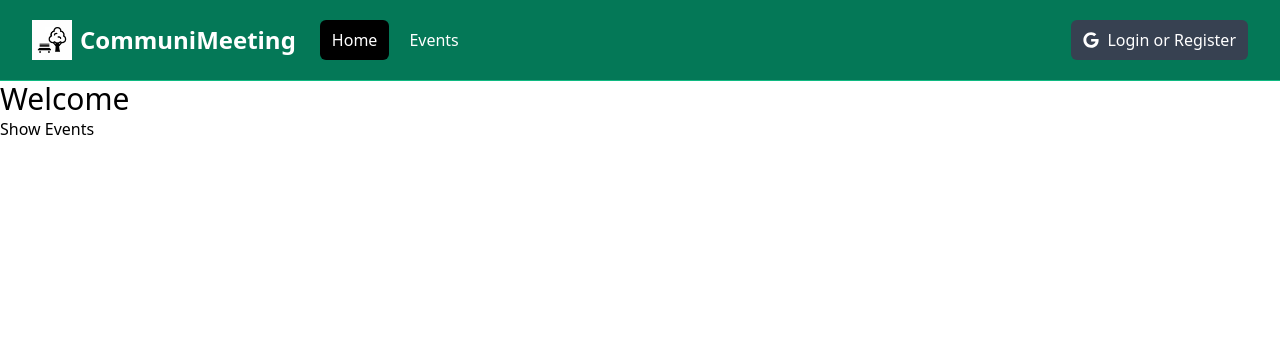
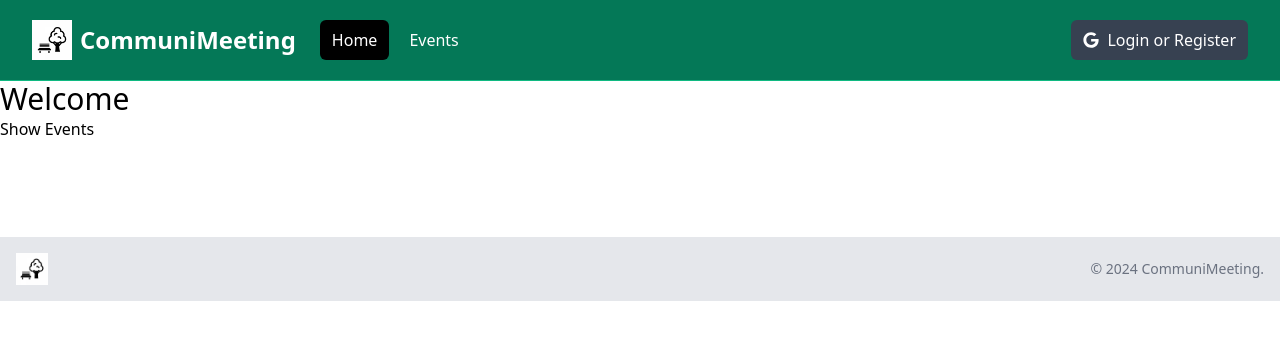
Before and after one commit to naonao-aaa/CommuniMeet-TS-Next14, a Next.js app: page / in a window 1280 px wide. Shown: the top 340 px of the page. Built offline with nearby package versions, Linux system fonts and the light colour scheme.

Commit message:
Footerを作成。

```diff
--- a/app/layout.tsx
+++ b/app/layout.tsx
@@ -2,6 +2,7 @@
 
 import "@/assets/styles/globals.css";
 import Navbar from "@/components/Navbar";
+import Footer from "@/components/Footer";
 
 export const metadata = {
   title: "CommuniMeeting",
@@ -20,6 +21,7 @@
       <body>
         <Navbar />
         <main>{children}</main>
+        <Footer />
       </body>
     </html>
   );
--- /dev/null
+++ b/components/Footer.tsx
@@ -0,0 +1,23 @@
+import Image from "next/image";
+import logo from "@/assets/images/kouen_park.jpeg";
+
+const Footer: React.FC = () => {
+  const currentYear = new Date().getFullYear(); // 現在の年を取得
+
+  return (
+    <footer className="bg-gray-200 py-4 mt-24">
+      <div className="container mx-auto flex flex-col md:flex-row items-center justify-between px-4">
+        <div className="mb-4 md:mb-0">
+          <Image src={logo} alt="Logo" className="h-8 w-auto" />
+        </div>
+
+        <div>
+          <p className="text-sm text-gray-500 mt-2 md:mt-0">
+            &copy; {currentYear} CommuniMeeting.
+          </p>
+        </div>
+      </div>
+    </footer>
+  );
+};
+export default Footer;
```
